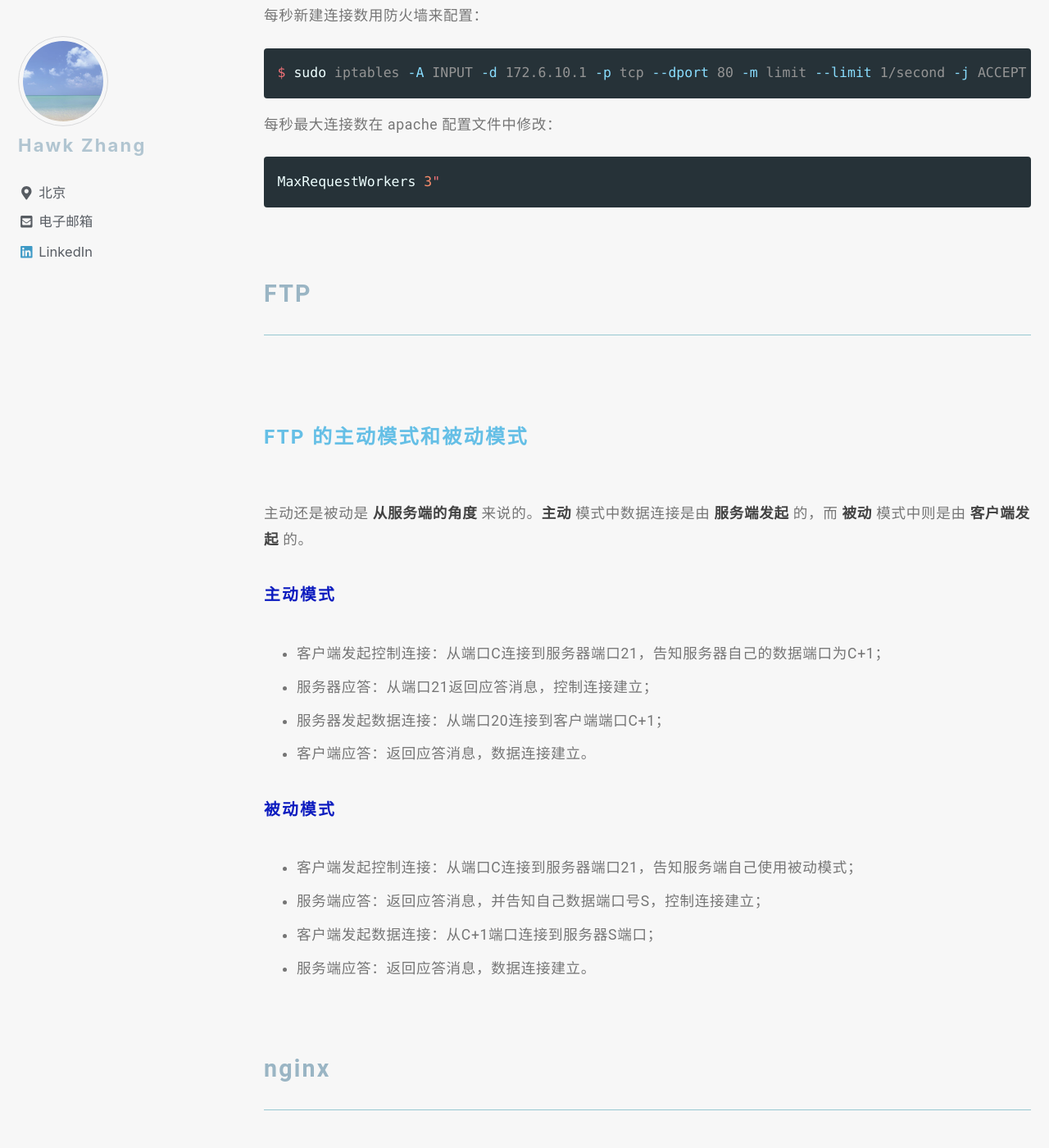
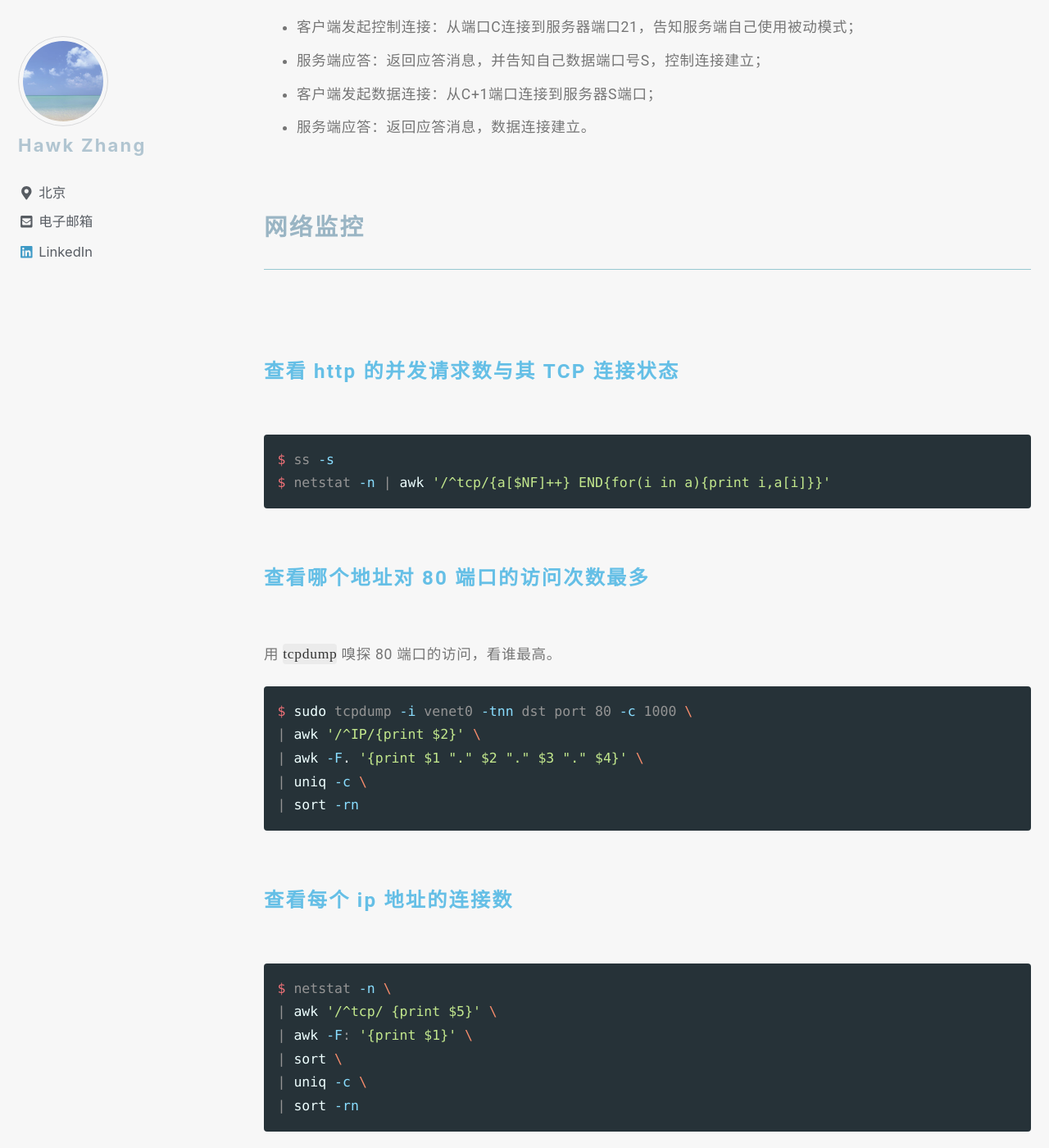
Before and after one commit to narru888/linotes_note, a Jekyll site: the page built from _posts/devop/2017-05-01-troubleshooting.md, in a window 1280 px wide and 1400 px high, scrolled down 4817 px. Shown: the whole window at 82% size. Built offline with Jekyll 4.4.1, drawn with Linux system fonts in a browser that asks for light colours; nearby versions of some CDN libraries; a script that is not in the unit is left out; some of the changed text lies outside the part shown.

Commit message:
update on 2018-08-24 13:30:01 CST

````diff
--- a/_posts/devop/2017-05-01-troubleshooting.md
+++ b/_posts/devop/2017-05-01-troubleshooting.md
@@ -21,6 +21,9 @@
 
 
 
+
+
+
 ### 系统设置
 
 
@@ -35,6 +38,18 @@
 soft nofile 10240
 hard nofile 10240
 ```
+
+
+
+
+
+
+
+
+
+
+
+### 网络检测
 
 
 
@@ -75,13 +109,102 @@
 递归 DNS 会 **迭代权威服务器返回的应答**，直至最终查询到的 IP 地址，将其返回给客户端，并将请求结果缓存到本地。
 
 
+##### 智能 DNS
+
+用户发起 DNS 解析请求时，先判断该用户来自于哪个运营商，然后将请求 **转发给该运营商指定的 IP 地址** 进行解析，避免跨运营访问网，目的在于 **提升解析速度**。
 
 
 
-#### 智能 DNS
 
-用户发起 DNS 解析请求时，先判断该用户来自于哪个运营商，然后将请求 **转发给该运营商指定的 IP 地址** 进行解析，避免跨运营访问网，目的在于 **提升解析速度**。
 
+
+#### FTP
+
+
+
+##### FTP 的主动模式和被动模式
+
+主动还是被动是 **从服务端的角度** 来说的。**主动** 模式中数据连接是由 **服务端发起** 的，而 **被动** 模式中则是由 **客户端发起** 的。
+
+
+###### 主动模式
+
+* 客户端发起控制连接：从端口C连接到服务器端口21，告知服务器自己的数据端口为C+1；
+* 服务器应答：从端口21返回应答消息，控制连接建立；
+* 服务器发起数据连接：从端口20连接到客户端端口C+1；
+* 客户端应答：返回应答消息，数据连接建立。
+
+
+###### 被动模式
+
+* 客户端发起控制连接：从端口C连接到服务器端口21，告知服务端自己使用被动模式；
+* 服务端应答：返回应答消息，并告知自己数据端口号S，控制连接建立；
+* 客户端发起数据连接：从C+1端口连接到服务器S端口；
+* 服务端应答：返回应答消息，数据连接建立。
+
+
+
+
+
+
+
+
+
+
+
+
+
+### 网络监控
+
+
+#### 查看 http 的并发请求数与其 TCP 连接状态
+
+```bash
+$ ss -s
+$ netstat -n | awk '/^tcp/{a[$NF]++} END{for(i in a){print i,a[i]}}'
+```
+
+
+#### 查看哪个地址对 80 端口的访问次数最多
+
+用 `tcpdump` 嗅探 80 端口的访问，看谁最高。
+
+```bash
+$ sudo tcpdump -i venet0 -tnn dst port 80 -c 1000 \
+| awk '/^IP/{print $2}' \
+| awk -F. '{print $1 "." $2 "." $3 "." $4}' \
+| uniq -c \
+| sort -rn
+```
+
+
+#### 查看每个 ip 地址的连接数
+
+```bash
+$ netstat -n \
+| awk '/^tcp/ {print $5}' \
+| awk -F: '{print $1}' \
+| sort \
+| uniq -c \
+| sort -rn
+```
+
+
+
+
+
+
+
+
+
+
+
+
+
+
+
+
+### IPTABLES
 
 
 
@@ -96,6 +219,7 @@
 ```
 
 
+#### 禁止特定 IP 地址访问
 
 
 
@@ -107,7 +231,32 @@
 
 
 
-### Apache
+
+
+
+
+
+
+
+
+
+
+
+
+
+
+
+
+
+
+
+
+
+
+
+
+
+## Apache
 
 
 #### 找出访问量最大的 5 个 IP 地址
@@ -146,35 +295,34 @@
 
 
 
-### FTP
-
-
-#### FTP 的主动模式和被动模式
-
-主动还是被动是 **从服务端的角度** 来说的。**主动** 模式中数据连接是由 **服务端发起** 的，而 **被动** 模式中则是由 **客户端发起** 的。
-
-
-##### 主动模式
-
-* 客户端发起控制连接：从端口C连接到服务器端口21，告知服务器自己的数据端口为C+1；
-* 服务器应答：从端口21返回应答消息，控制连接建立；
-* 服务器发起数据连接：从端口20连接到客户端端口C+1；
-* 客户端应答：返回应答消息，数据连接建立。
-
-
-##### 被动模式
-
-* 客户端发起控制连接：从端口C连接到服务器端口21，告知服务端自己使用被动模式；
-* 服务端应答：返回应答消息，并告知自己数据端口号S，控制连接建立；
-* 客户端发起数据连接：从C+1端口连接到服务器S端口；
-* 服务端应答：返回应答消息，数据连接建立。
 
 
 
 
 
 
-### nginx
+
+
+
+
+
+
+
+
+
+
+
+
+
+
+
+
+
+
+
+
+
+## Nginx
 
 
 #### 作反向代理时，如何在日志中保存访客真实 IP 地址
@@ -422,46 +570,6 @@
 
 
 
-## 系统监测
-
-
-
-
-
-### 网络连接
-
-
-#### 查看 http 的并发请求数与其 TCP 连接状态
-
-```bash
-$ ss -s
-$ netstat -n | awk '/^tcp/{a[$NF]++} END{for(i in a){print i,a[i]}}'
-```
-
-
-#### 查看哪个地址对 80 端口的访问次数最多
-
-用 `tcpdump` 嗅探 80 端口的访问，看谁最高。
-
-```bash
-$ sudo tcpdump -i venet0 -tnn dst port 80 -c 1000 \
-| awk '/^IP/{print $2}' \
-| awk -F. '{print $1 "." $2 "." $3 "." $4}' \
-| uniq -c \
-| sort -rn
-```
-
-
-#### 查看每个 ip 地址的连接数
-
-```bash
-$ netstat -n \
-| awk '/^tcp/ {print $5}' \
-| awk -F: '{print $1}' \
-| sort \
-| uniq -c \
-| sort -rn
-```
 
 
 
@@ -530,6 +656,8 @@
 ```bash
 $ cat /dev/urandom | head -10 | sha512sum | head -c 32
 ```
+
+
 
 
 
@@ -688,6 +816,36 @@
 
 
 
+
+
+
+
+
+
+
+
+
+
+
+
+
+
+
+
+
+
+
+
+
+
+
+
+
+
+
+
+
+
 ## 操作系统
 
 
@@ -724,6 +882,9 @@
 * basic.target
 * multi-user.target
 * graphical.target"
+
+
+
 
 
 
````
Also changed, not shown: other parts of _posts/devop/2017-05-01-troubleshooting.md (+40 -3 lines).
